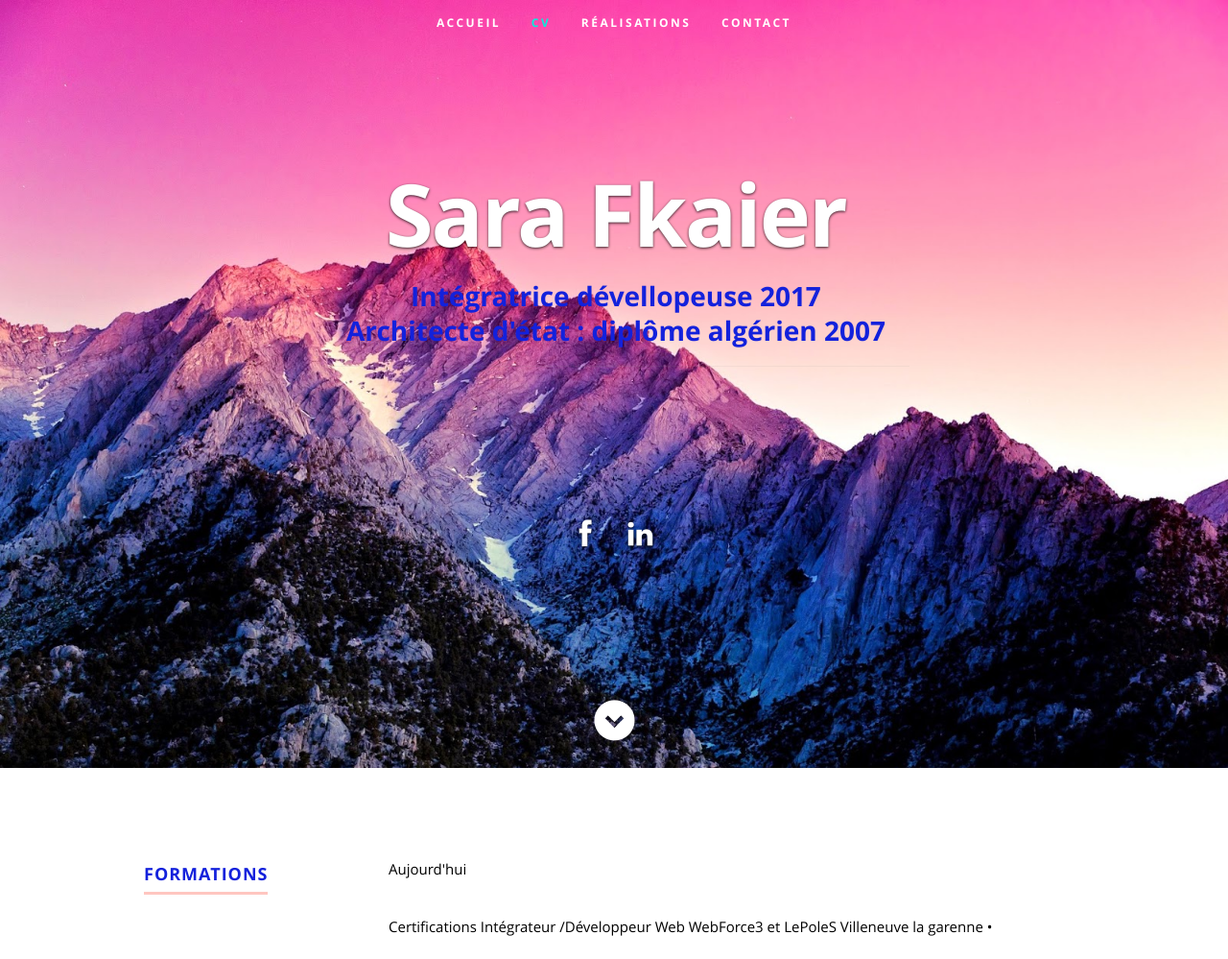
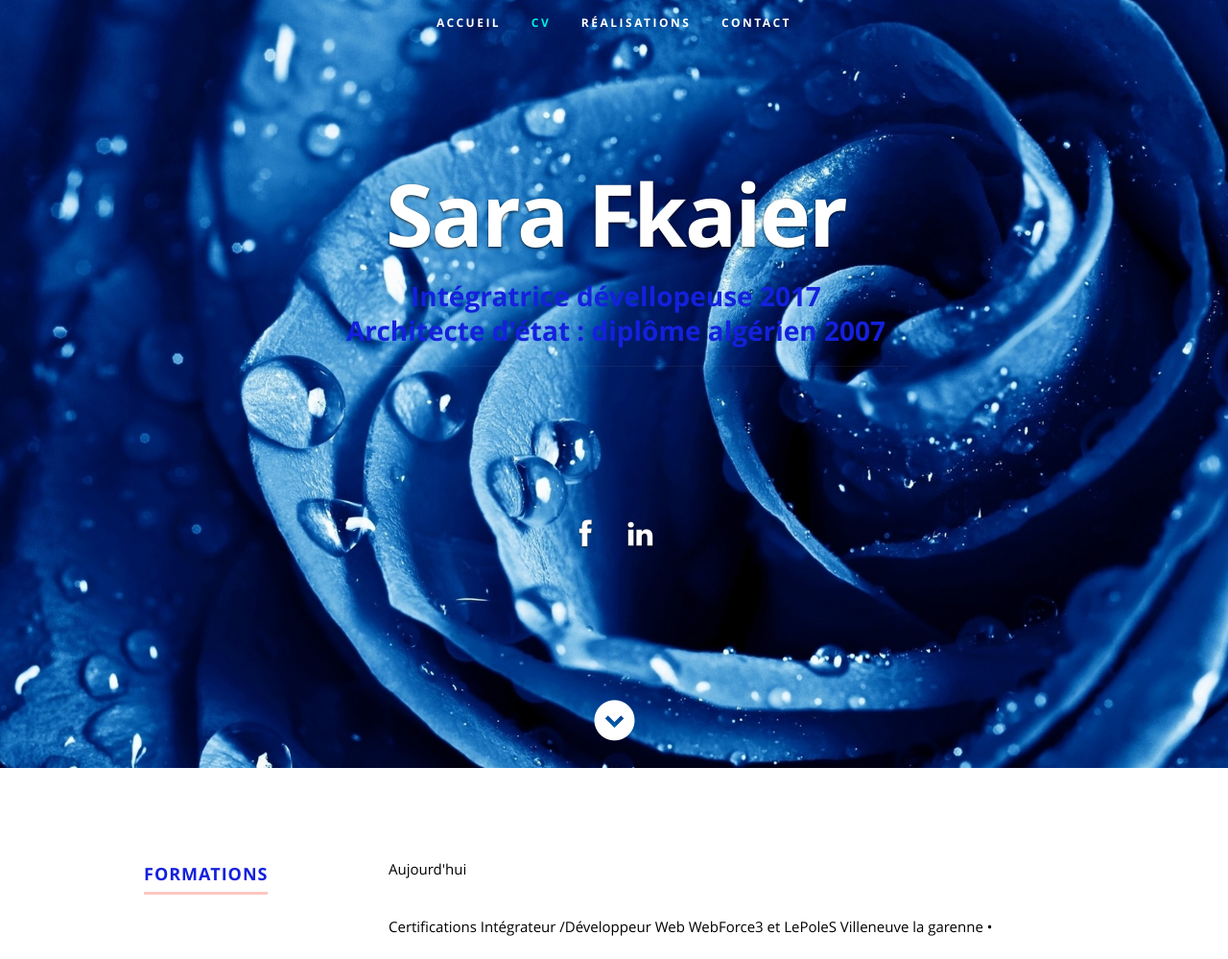
Before and after one commit to myriemboularouk/MERYEM_CV, a PHP site: page / in a window 1280 px wide. Shown: the top 999 px of the page at 96% size. Run offline with PHP 8.4, Linux system fonts and the light colour scheme; data comes from the database, SQL or seed files in the repository; some libraries are stand-ins or nearby versions.

Commit message:
c3
modif de photo

```diff
--- a/public/css/layout.css
+++ b/public/css/layout.css
@@ -34,7 +34,7 @@ header {
    height: 800px;
    min-height: 500px;
    width: 100%;
-    background: url(../images/lamontagemauve.jpg) no-repeat top center;/*modif Meryem*/
+    background: url(../images/blue-flower.jpg) no-repeat top center;/*modif Meryem*/
    background-size: cover !important;
 	-webkit-background-size: cover !important;
    text-align: center;
@@ -644,7 +644,7 @@ call-to-action .button {
 /* ------------------------------------------------------------------ */
 
 #testimonials {
-   background:#f292B8 url(../images/bleu.jpg) no-repeat center center;/*modif meryem*/
+   background:#f292B8 url(../images/cielbleu.jpg) no-repeat center center;/*modif meryem*/
    background-size: cover !important;
 	-webkit-background-size: cover !important;
    background-attachment: fixed;
```
